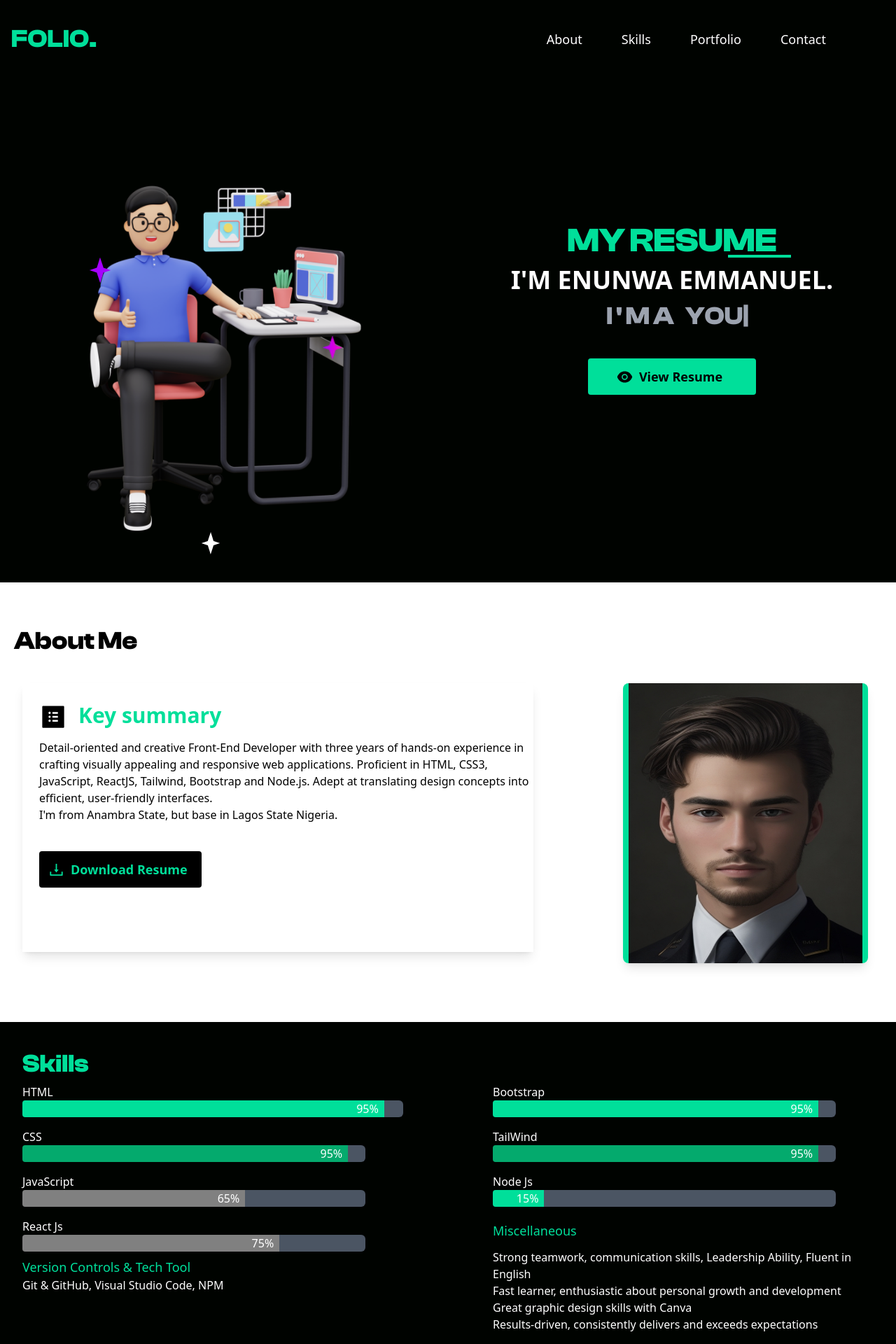
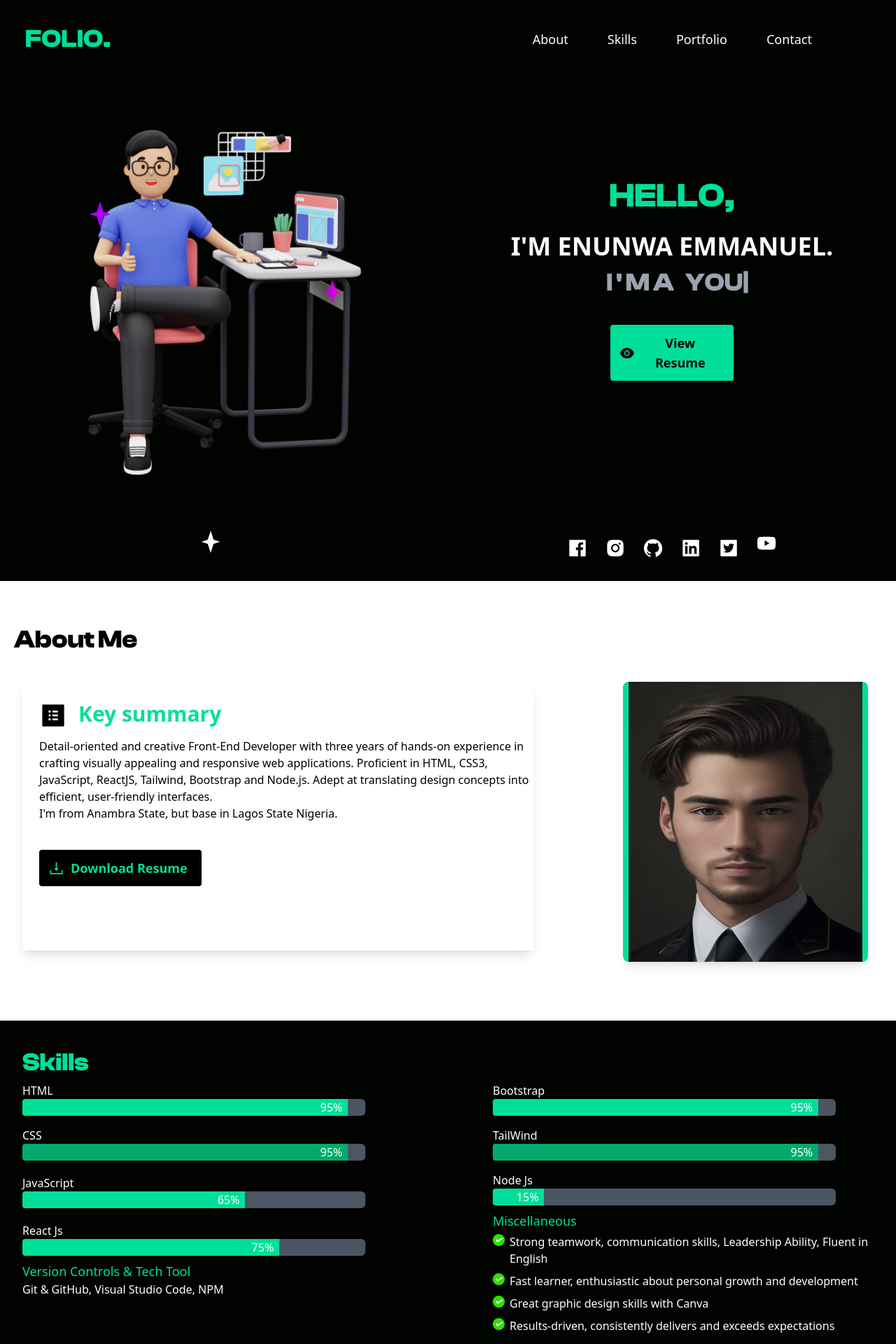
Before and after one commit to emmanuel2-s/my-portfolio, a React (Vite) app: page / in a window 1280 px wide. Shown: the top 1920 px of the page at 70% size. Built offline with nearby package versions, Linux system fonts and the light colour scheme.

Commit message:
new changes

```diff
--- a/src/App.css
+++ b/src/App.css
@@ -31,11 +31,11 @@ h1,
   transform-origin: left;
 }
 
-.resume {
+/* .resume {
   position: relative;
-}
+} */
 
-.resume::after {
+/* .resume::after {
   position: absolute;
   content: "";
   left: 230px;
@@ -43,6 +43,11 @@ h1,
   height: 4px;
   width: 30%;
   background: #00df9a;
+} */
+
+.mis li {
+  list-style-image: url(/src/assets/img/list\ terms.png);
+
 }
 
 /* .home {
--- a/src/components/Hero.jsx
+++ b/src/components/Hero.jsx
@@ -5,25 +5,25 @@ import profile from '../assets/img/3d-graphic-designer 1.png'
 import profil from '../assets/img/handsome_man.jpg'
 import starpu from '../assets/img/star pu.png'
 import satagra from '../assets/img/sata gra.png'
-import { AiFillEye } from 'react-icons/ai'
+import { AiFillEye, AiFillFacebook, AiFillGithub, AiFillInstagram, AiFillLinkedin, AiFillTwitterSquare, AiFillYoutube } from 'react-icons/ai'
 
 
 function Hero() {
     return (
         <>
             <div className='home'></div>
-            <div className='pt-16 md:pt-20 w-full max-w-[1400px] mx-auto h-full grid md:grid-cols-2 '>
+            <div className='pt-16 md:pt-0 w-full max-w-[1400px] mx-auto h-full grid md:grid-cols-2 '>
                 <div className='relative'>
                     <img src={profile} alt='/' className='hidden md:block md:mr-20' />
                     <img src={starpu} alt='/' className='hidden lg:block md:absolute md:top-44 md:left-32' />
                     <img src={star} alt='/' className='hidden lg:block md:absolute md:left-72 bottom-10' />
                     <img src={satagra} alt='/' className='hidden lg:block md:absolute md:top-72 md:left-[72%] md:w-7' />
-                    <img src={profil} alt='my profile picture' className='rounded-full border-8 border-[#00df9a] w-[400px] h-[400px] block md:hidden mx-auto' />
+                    <img src={profil} alt='my profile picture' className='rounded-full border-8 border-[#00df9a] w-[400px] h-[400px] block md:hidden mx-auto animate-pulse' />
                 </div>
 
                 <div className='p-4 lg:pt-28'>
                     <div className='p-4 flex justify-center flex-col items-center'>
-                        <h1 className='resume text-4xl md:text-4xl lg:text-5xl sm:text-5xl font-bold text-[#00df9a] uppercase text-center'>My Resume</h1>
+                        <h1 className='resume text-4xl md:text-4xl lg:text-5xl sm:text-5xl font-bold text-[#00df9a] uppercase text-center py-4'>HELLO,</h1>
                         <h2 className='text-center font-extrabold leading-10 text-3xl sm:text-4xl md:text-4xl text-white py-3'>I'M ENUNWA EMMANUEL.</h2>
 
 
@@ -32,7 +32,15 @@ function Hero() {
                             <p className='typed hidden lg:block px-4 text-3xl md:text-4xl sm:text-3xl'>I ' M A</p>
                             <Typed className='typed text-3xl md:text-4xl sm:text-4xl' strings={['WEB-DEVELOPER', 'YOUTUBER', 'WRITER']} typeSpeed={120} backSpeed={130} loop />
                         </div>
-                        <button className='bg-[#00df9a] text-center text-black rounded py-3 px-3 font-semibold md:mt-10 mx-auto text-lg flex justify-center items-center w-60'> <AiFillEye size={25} /> <span className='px-2'>View Resume</span></button>
+                        <button className='bg-[#00df9a] text-center text-black rounded py-3 px-3 font-semibold md:mt-10 mx-auto text-lg flex justify-center items-center w-44'> <AiFillEye size={25} /> <span className='px-2'>View Resume</span></button>
+                        <div className='text-white text-3xl flex pt-56'>
+                            <a className='px-3 hover:scale-125 duration-300' href=''><AiFillFacebook className='h hover:text-blue-500' /></a>
+                            <a className='px-3 hover:scale-125 duration-300' href=''><AiFillInstagram /></a>
+                            <a className='px-3 hover:scale-125 duration-300' href=''><AiFillGithub /></a>
+                            <a className='px-3 hover:scale-125 duration-300' href=''><AiFillLinkedin /></a>
+                            <a className='px-3 hover:scale-125 duration-300' href=''><AiFillTwitterSquare /></a>
+                            <a className='px-3 hover:scale-125 duration-300 animate-bounce' href=''><AiFillYoutube className='h hover:text-red-700' /></a>
+                        </div>
                     </div>
                 </div>
 
--- a/src/components/NavBar.jsx
+++ b/src/components/NavBar.jsx
@@ -11,7 +11,7 @@ function NavBar() {
     return (
         <>
             <nav>
-                <div className='text-white flex justify-between h-28 max-w-[1400px] mx-auto items-center px-4'>
+                <div className='text-white flex justify-between h-28 max-w-[1240px] mx-auto items-center px-4'>
                     <h1 className='w-full z-10 font-bold text-4xl md:text-4xl text-[#00df9a] uppercase'>folio.</h1>
                     <ul className='ul hidden md:flex items-center'>
                         <li className='px-7 font-medium text-lg hover:text-[#00df9a]'><a href=''>About</a></li>
@@ -24,7 +24,7 @@ function NavBar() {
                         {nav ? <AiOutlineClose size={30} /> : <AiOutlineMenu size={30} />}
                     </div>
                 </div>
-                <div className={nav ? 'fixed md:hidden top-0 left-0 z-50 bg-[#000300] border-r border-r-gray-900 w-[300px] h-full ease-in-out duration-500' : 'fixed left-[-100%]'}>
+                <div className={nav ? 'fixed md:hidden top-0 left-0 z-50 bg-[#000300] border-r border-r-gray-900 w-[300px] h-full ease-in-out delay-300 duration-500' : 'fixed left-[-100%]'}>
                     <h1 className='w-full p-7 font-extrabold text-4xl text-[#00df9a] uppercase'>folio.</h1>
                     <ul className='text-white p-4 uppercase'>
                         <li className='p-4 border-b  hover:text-[#00df9a] border-b-gray-600 font-medium'><a href=''>About</a></li>
--- a/src/components/Skill.jsx
+++ b/src/components/Skill.jsx
@@ -5,11 +5,11 @@ function Skill() {
         <>
             <div className='text-white max-w-[1240px] mx-auto py-10 box-border w-full px-3'>
                 <h1 className='text-4xl text-[#00df9a]'>Skills</h1>
-                <div className='grid md:grid-cols-2 md:gap-32'>
+                <div className='grid md:grid-cols-2 md:gap-20 lg:gap-32'>
                     <div>
                         <div className='py-2'>
                             <p>HTML</p>
-                            <div className='bg-gray-600 md:[40%] rounded-md'>
+                            <div className='bg-gray-600 md:w-[90%] rounded-md'>
                                 <div className='bg-[#00df9a] rounded-l w-[95%] text-right px-2'>95%</div>
                             </div>
                         </div>
@@ -19,20 +19,21 @@ function Skill() {
                                 <div className='bg-[#04AA6D] rounded-l w-[95%] text-right px-2'>95%</div>
                             </div>
                         </div>
-                        <div className='py-2'>
+                        <div className='py-3'>
                             <p>JavaScript</p>
                             <div className='bg-gray-600 md:w-[90%] rounded-md'>
-                                <div className='bg-[#808080] rounded-l w-[65%] text-right px-2'>65%</div>
+                                <div className='bg-[#00df9a] rounded-l w-[65%] text-right px-2'>65%</div>
                             </div>
                         </div>
                         <div className='py-2'>
                             <p>React Js</p>
                             <div className='bg-gray-600 md:w-[90%] rounded-md'>
-                                <div className='b bg-[#808080] rounded-l md w-[75%] text-right px-2'>75%</div>
+                                <div className='b bg-[#00df9a] rounded-l md w-[75%] text-right px-2'>75%</div>
                             </div>
                         </div>
                         <h4 className='text-[#00df9a] text-lg'>Version Controls & Tech Tool</h4>
                         <p>Git & GitHub, Visual Studio Code, NPM</p>
+
                     </div>
 
                     <div>
@@ -56,14 +57,14 @@ function Skill() {
                             </div>
                         </div>
                         <div>
-                            <h4 className='text-[#00df9a] text-lg py-3'>Miscellaneous</h4>
-                            <ul>
-                                <li>Strong teamwork, communication skills, Leadership Ability, Fluent in English
+                            <h4 className='text-[#00df9a] text-lg '>Miscellaneous</h4>
+                            <ul className='mis pl-6'>
+                                <li className='py-1'>Strong teamwork, communication skills, Leadership Ability, Fluent in English
                                 </li>
-                                <li>Fast learner, enthusiastic about personal growth and development</li>
-                                <li>Great graphic design skills with Canva
+                                <li className='py-1'>Fast learner, enthusiastic about personal growth and development</li>
+                                <li className='py-1'>Great graphic design skills with Canva
                                 </li>
-                                <li>Results-driven, consistently delivers and exceeds expectations
+                                <li className='py-1'>Results-driven, consistently delivers and exceeds expectations
                                 </li>
                             </ul>
                         </div>
```
